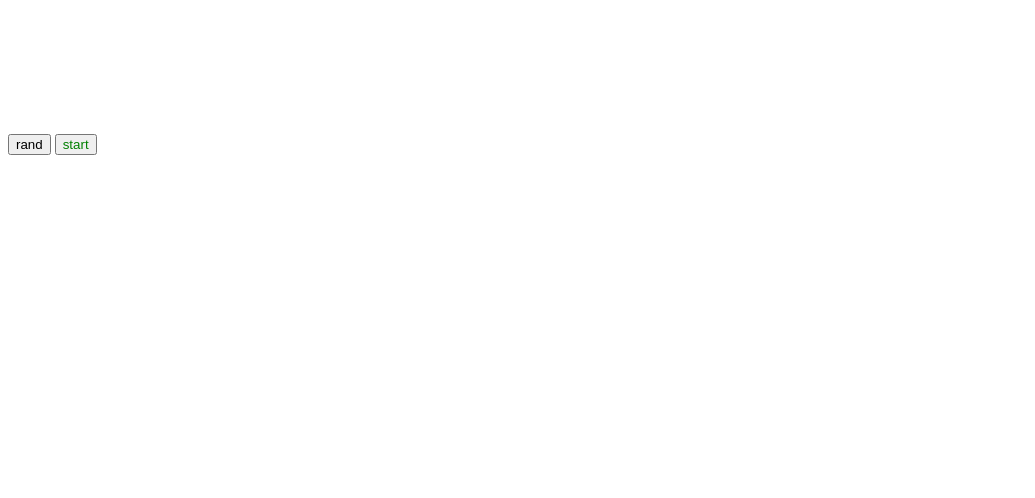
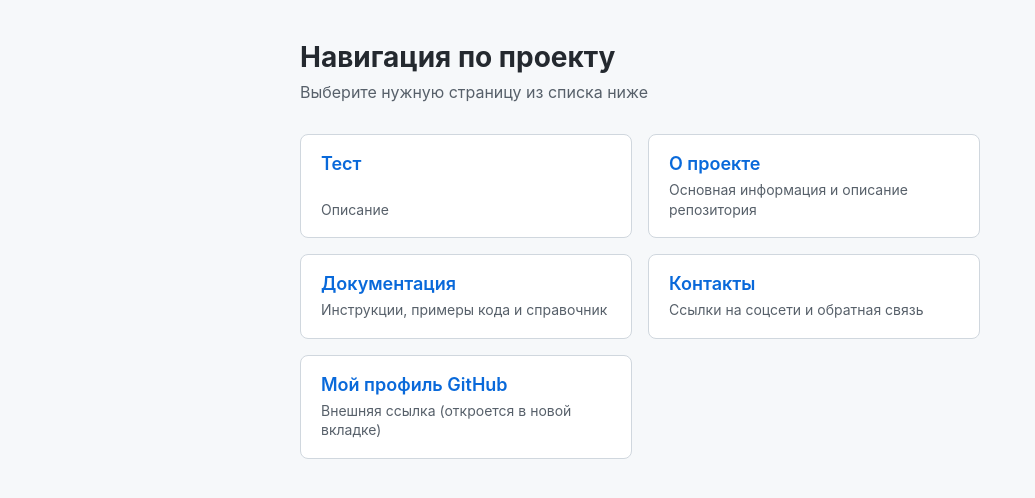
Before and after one commit to rivamonad/test, a plain HTML site: page index.html in a window 1280 px wide. Shown: the whole page, without its empty margins (0-1035 px from the left). Drawn offline with Linux system fonts and the light colour scheme.

Commit message:
Update index.html

```diff
--- a/index.html
+++ b/index.html
@@ -1,63 +1,164 @@
 <!DOCTYPE html>
-<html lang="ru-RU">
+<html lang="ru">
+<head>
+    <meta charset="UTF-8">
+    <meta name="viewport" content="width=device-width, initial-scale=1.0">
+    <title>Мои страницы — GitHub Pages</title>
+    <style>
+        :root {
+            --bg-color: #f6f8fa;
+            --card-bg: #ffffff;
+            --text-main: #24292f;
+            --text-muted: #57606a;
+            --border-color: #d0d7de;
+            --accent-color: #0969da;
+        }
 
-<head>
-<meta charset="utf-8">
-<title>Рандомайзер</title>
+        body {
+            font-family: -apple-system, BlinkMacSystemFont, "Segoe UI", Roboto, Helvetica, Arial, sans-serif;
+            background-color: var(--bg-color);
+            color: var(--text-main);
+            margin: 0;
+            padding: 40px 20px;
+            display: flex;
+            justify-content: center;
+        }
+
+        .container {
+            width: 100%;
+            max-width: 680px;
+        }
+
+        header {
+            margin-bottom: 32px;
+        }
+
+        h1 {
+            font-size: 28px;
+            margin: 0 0 8px 0;
+        }
+
+        p.subtitle {
+            color: var(--text-muted);
+            margin: 0;
+        }
+
+        .menu-grid {
+            display: grid;
+            grid-template-columns: repeat(auto-fill, minmax(280px, 1fr));
+            gap: 16px;
+        }
+
+        .menu-card {
+            background: var(--card-bg);
+            border: 1px solid var(--border-color);
+            border-radius: 8px;
+            padding: 18px 20px;
+            text-decoration: none;
+            color: inherit;
+            transition: transform 0.15s ease, border-color 0.15s ease, box-shadow 0.15s ease;
+            display: flex;
+            flex-direction: column;
+            justify-content: space-between;
+        }
+
+        .menu-card:hover {
+            border-color: var(--accent-color);
+            transform: translateY(-2px);
+            box-shadow: 0 4px 12px rgba(0, 0, 0, 0.06);
+        }
+
+        .card-title {
+            font-size: 18px;
+            font-weight: 600;
+            color: var(--accent-color);
+            margin-bottom: 6px;
+        }
+
+        .card-desc {
+            font-size: 14px;
+            color: var(--text-muted);
+            line-height: 1.4;
+        }
+    </style>
 </head>
-
 <body>
 
-	<div>
-		</br>
-		<span id="line_0"></span>
-		</br>
-		</br>
-		</br>
-		</br>
-		</br>
-		</br>
-		<button id="btn_0" onclick="rand()">rand</button>
-		<button id="btn_1" onclick="start_stop()" style="color: green;">start</button>
-	</div>
+<div class="container">
+    <header>
+        <h1>Навигация по проекту</h1>
+        <p class="subtitle">Выберите нужную страницу из списка ниже</p>
+    </header>
 
-
-<style>
-
-</style>
+    <!-- Сюда скрипт автоматически добавит карточки-ссылки -->
+    <nav id="menu" class="menu-grid"></nav>
+</div>
 
 <script>
-var rand_interval_stop = 1;
-var rand_interval_id;
-function start_stop(){
-   let name_btn = "";
-   let color_btn = "";
-   if(rand_interval_stop){
-		rand_interval_stop = 0;
-		name_btn = "stop";
-		color_btn = "red";
-		rand_interval_id = setInterval(rand,1);
-   }else{
-		rand_interval_stop = 1;
-		name_btn = "start";
-		color_btn = "green";
-		clearInterval(rand_interval_id);
-   }
-   document.getElementById("btn_1").innerText = name_btn;
-   document.getElementById("btn_1").style.color = color_btn;
-   return;
-}
+    // ==========================================
+    // НАСТРОЙКА ССЫЛОК МЕНЮ
+    // Просто добавляйте новые объекты в этот массив
+    // ==========================================
+    const pages = [
+		{
+			title: "Тест",
+			url: "pages/test.html",
+			description: "Описание",
+			external: true
+		},
+        {
+            title: "О проекте",
+            url: "about.html",
+            description: "Основная информация и описание репозитория"
+        },
+        {
+            title: "Документация",
+            url: "docs/index.html",
+            description: "Инструкции, примеры кода и справочник"
+        },
+        {
+            title: "Контакты",
+            url: "contacts.html",
+            description: "Ссылки на соцсети и обратная связь"
+        },
+        {
+            title: "Мой профиль GitHub",
+            url: "https://github.com",
+            description: "Внешняя ссылка (откроется в новой вкладке)",
+            external: true // Необязательный параметр: true — открыть в новой вкладке
+        }
+    ];
 
-function rand(){
-   document.getElementById("line_0").innerText = Math.random();
-   return;
-}
+    // ==========================================
+    // ГЕНЕРАЦИЯ МЕНЮ (менять не обязательно)
+    // ==========================================
+    const menuContainer = document.getElementById('menu');
 
+    pages.forEach(page => {
+        const link = document.createElement('a');
+        link.href = page.url;
+        link.className = 'menu-card';
 
+        if (page.external) {
+            link.target = '_blank';
+            link.rel = 'noopener noreferrer';
+        }
 
+        const title = document.createElement('div');
+        title.className = 'card-title';
+        title.textContent = page.title;
+        link.appendChild(title);
+
+        if (page.description) {
+            const desc = document.createElement('div');
+            desc.className = 'card-desc';
+            desc.textContent = page.description;
+            link.appendChild(desc);
+        }
+
+        menuContainer.appendChild(link);
+    });
 </script>
 
-
 </body>
-
 </html>
```
